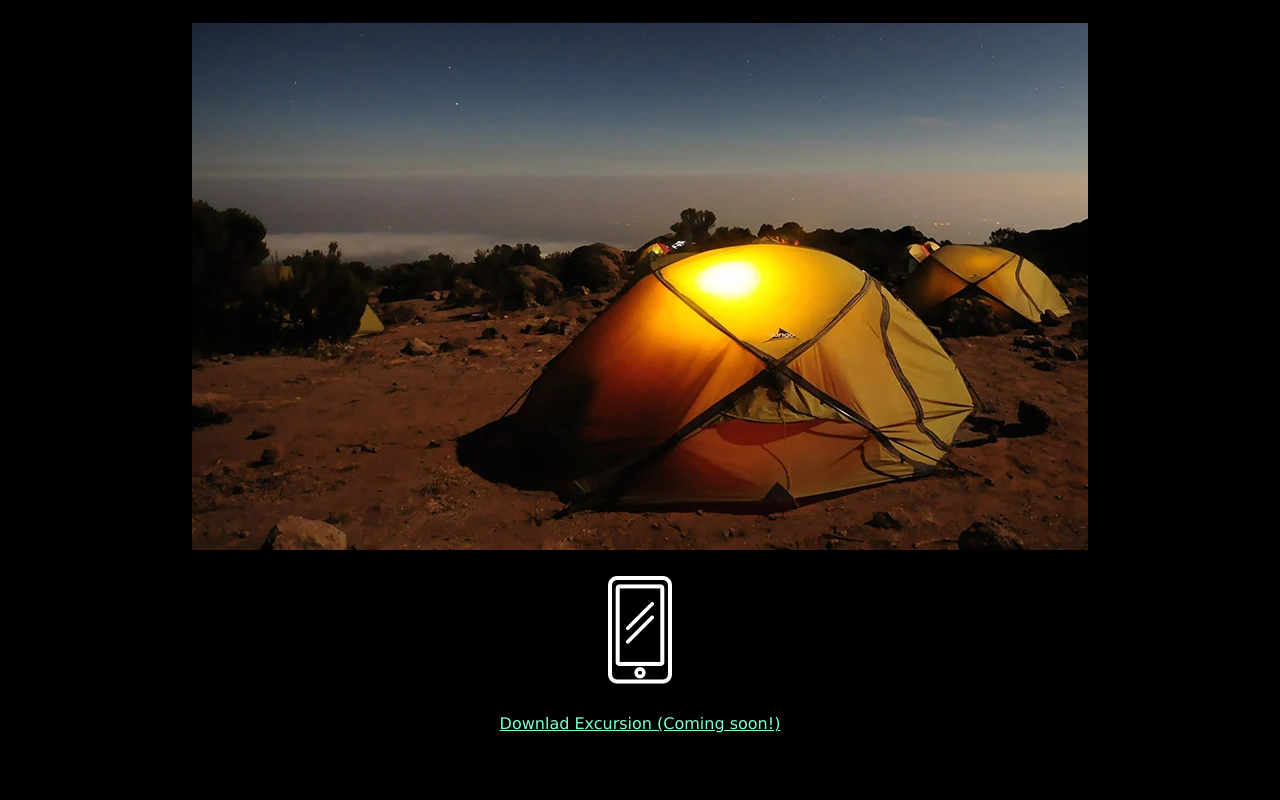
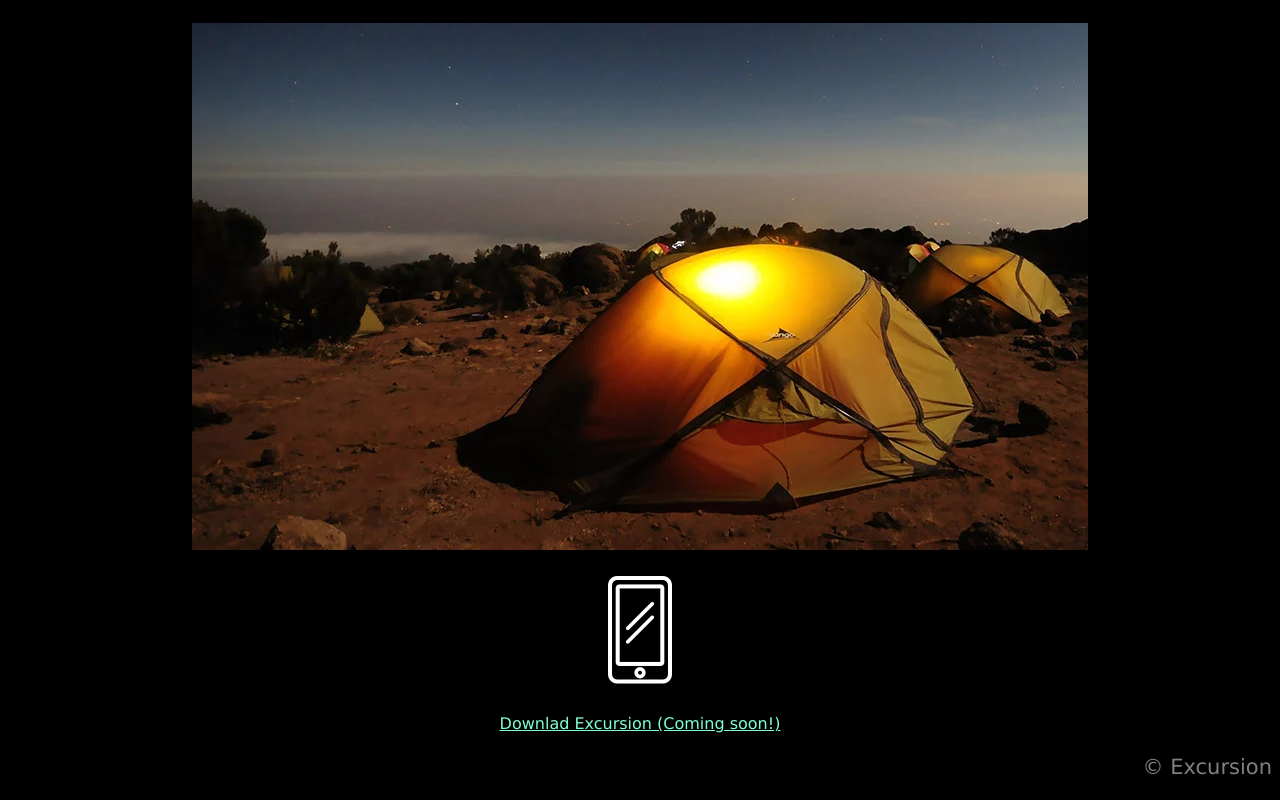
Before and after one commit to cribbbs/excursion, a plain HTML site: page index.html in a window 1280 px wide. Shown: the part 652-1452 px from the top of the page. Before the commit the page ends 1407 px from the top, so only its background shows below. Drawn offline with Linux system fonts and the light colour scheme.

Commit message:
adding footer

```diff
--- a/index.html
+++ b/index.html
@@ -21,4 +21,7 @@
     <p><img src="resources/images/phone.webp" alt="phone"></p>
     <p><a href="url">Downlad Excursion (Coming soon!)</a></p>
 </body>
+<footer>
+    <p>&copy Excursion</p>
+</footer>
 </html>
```
